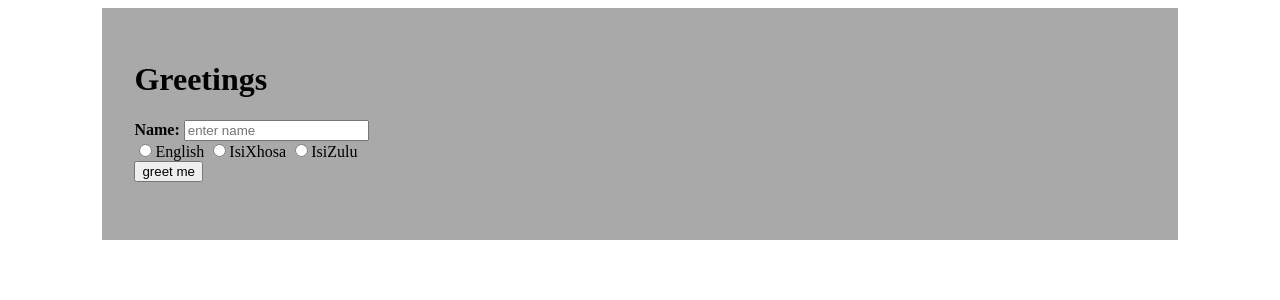
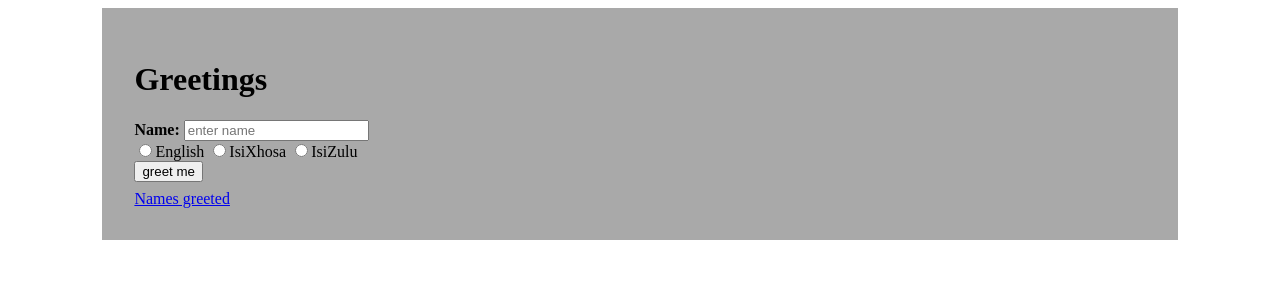
Before and after one commit to Bomza91/greetings-webapp, a Node server app: page / in a window 1280 px wide. Shown: the top 300 px of the page. Run offline with Node 20, Linux system fonts and the light colour scheme; some libraries are stand-ins or nearby versions.

Commit message:
added some code

```diff
--- a/greetings.js
+++ b/greetings.js
@@ -1,15 +1,16 @@
 module.exports = function greetFactory() {
 
-    let namesList = {
+    let namesList = {}
 
-    }
     function setTheName(name) {
+        if(name){
+
         if (namesList[name] === undefined) {
-            namesList[name] = 0;
+            namesList[name] =0;
         }
         namesList[name] =+ 1;
     }
-
+    }
     function getTheName() {
         return namesList;
     }
--- a/index.js
+++ b/index.js
@@ -1,6 +1,8 @@
 const express = require('express');
 const exphbs = require('express-handlebars');
 const bodyParser = require('body-parser');
+const flash = require('express-flash');
+const session = require('express-session');
 const greetFactory = require('./greetings');
 
 const app = express();
@@ -14,6 +16,16 @@ app.use(express.static('public'));
 app.use(bodyParser.urlencoded({ extended: false }))
 app.use(bodyParser.json())
 
+// initialise session middleware - flash-express depends on it
+app.use(session({
+    secret: "<add a secret string here>",
+    resave: false,
+    saveUninitialized: true
+}));
+
+// initialise the flash middleware
+app.use(flash());
+
 
 
 app.get('/', function (req, res) {
@@ -21,25 +33,43 @@ app.get('/', function (req, res) {
 });
 
 app.post('/greet', function (req, res) {
-    //    var name = req.body.nameEntered;
+        var name = req.body.nameEntered;
     //    var lang = req.body.language;
+
+    if (!name) {
+        req.flash('info', 'Flash Message Added');
+        res.render('index')
+        return;
+    }
     greetings.setTheName(req.body.nameEntered),
-
-
 
         res.render('index', {
             message: greetings.theLanguage(req.body.language, req.body.nameEntered),
             count: greetings.counter(),
-
-
         })
 });
 
-    //  app.get('/counter', function (req, res) {
+app.get('/greeted', function (req, res) {
+    let names = greetings.getTheName();
+    res.render('greeted', {
+        names: names
+    })
 
 
+})
 
-    // })
+
+app.get('/counter/:username', function (req, res) {
+    let username = req.params.username
+    let names = greetings.getTheName();
+    let personsCounter = names[username]
+    res.render('counter', {
+        name: username,
+        counter: personsCounter
+    })
+
+
+})
 
 const PORT = process.env.PORT || 3011;
 
--- a/package.json
+++ b/package.json
@@ -14,6 +14,7 @@
   "dependencies": {
     "body-parser": "^1.19.0",
     "express": "^4.17.1",
+    "express-flash": "0.0.2",
     "express-handlebars": "^5.1.0",
     "express-session": "^1.17.1"
   }
--- a/public/css/style.css
+++ b/public/css/style.css
@@ -8,6 +8,10 @@
 
 	padding: 15px 32px;
 	font-size: 16px;
+}
+
+.info{
+	color: rgb(255, 0, 0);
 }
 
 
--- /dev/null
+++ b/views/counter.handlebars
@@ -0,0 +1 @@
+Hello, {{name}} has been greeted {{counter}} times.
--- a/views/greeted.handlebars
+++ b/views/greeted.handlebars
@@ -1,9 +1,9 @@
 <div class="row">
     <h1>Greeted names: </h1>
     <ul>
-        {{#each greeted}}
-            <li> </li>
-        </a>
+        {{#each names}}
+       <li> <a href="/counter/{{@key}}">{{@key}} </a>  </li>
+
         {{/each}}
     </ul>
 
--- a/views/index.handlebars
+++ b/views/index.handlebars
@@ -28,8 +28,12 @@
     <div classe="return">
         {{message}}
     </div>
-
-
+<div class='{{info}}'>
+    {{#if messages.info}}
+    {{messages.info}}
+    {{/if}}
+    </div>
+    <a href="/greeted">Names greeted</a>
     </form>
 
     <br>
```
Also changed, not shown: 1 other file.
